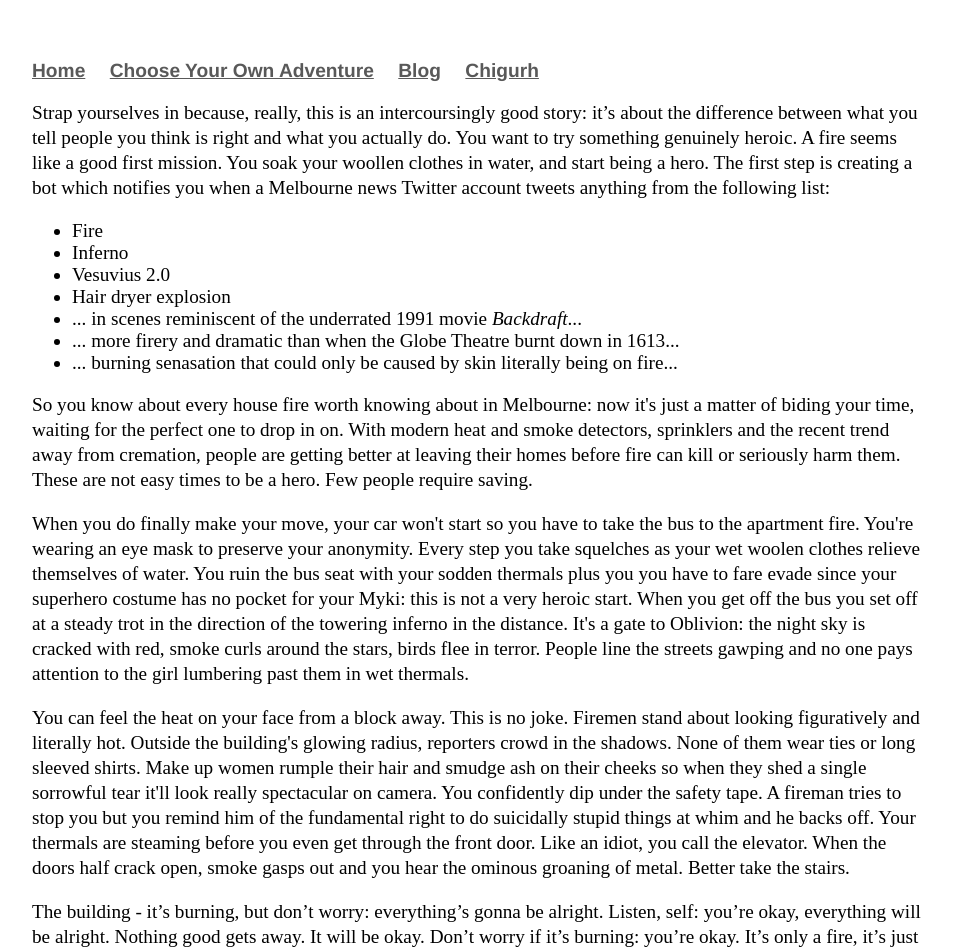
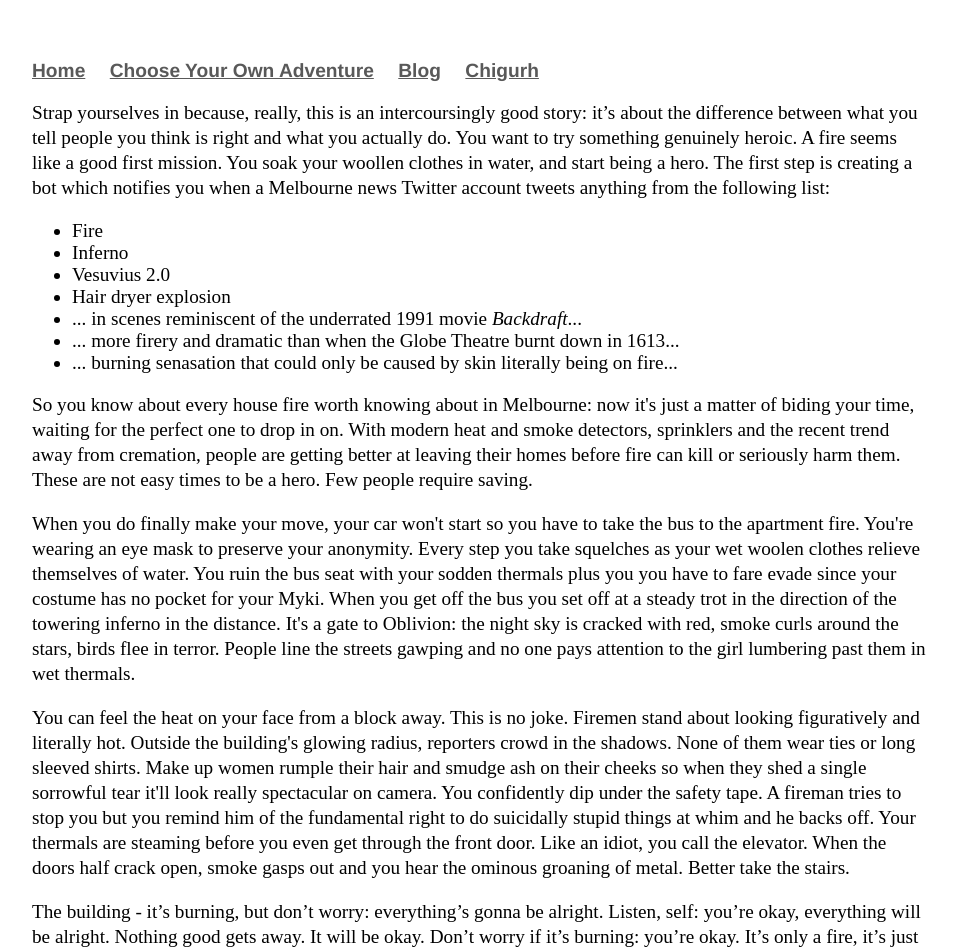
Before and after one commit to Pinelife/pinelife.github.io, a Jekyll site: the page built from Hellhole/Room9.html, in a window 1280 px wide. Shown: the top 952 px of the page, without its empty margins (160-1117 px from the left). Built offline with Jekyll 4.4.1, drawn with Linux system fonts in a browser that asks for light colours.

Commit message:
Update Room9.html

```diff
--- a/Hellhole/Room9.html
+++ b/Hellhole/Room9.html
@@ -22,7 +22,7 @@ With modern heat and smoke detectors, sprinklers and the recent trend away from
 <p>
   When you do finally make your move, your car won't start so you have to take the bus to the apartment fire. You're wearing an eye mask to preserve your anonymity.
   Every step you take squelches as your wet woolen clothes relieve themselves of water. You ruin the bus seat with your sodden thermals plus you
-  you have to fare evade since your superhero costume has no pocket for your Myki: this is not a very heroic start. When you get off the
+  you have to fare evade since your costume has no pocket for your Myki. When you get off the
   bus you set off at a steady trot in the direction of the towering inferno in the distance. It's a gate to Oblivion: the night sky is
   cracked with red, smoke curls around the stars, birds flee in terror. People line the streets gawping and
   no one pays attention to the girl lumbering past them in wet thermals.
```
